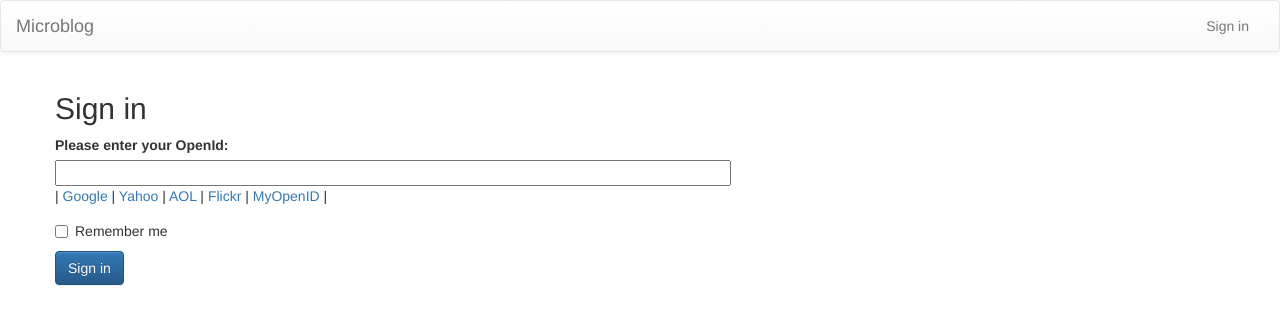
After one commit to jaredharley/learn-python, a Flask app: page /login in a window 1280 px wide. The commit adds this page. Shown: the top 325 px of the page. Run offline with Flask 2, Linux system fonts and the light colour scheme; some libraries are stand-ins or nearby versions.

Commit message:
Flask WebForms tutorial
Added basic OpenID login templating from http://blog.miguelgrinberg.com/post/the-flask-mega-tutorial-part-iii-web-forms

```diff
--- a/flask/microblog/app/__init__.py
+++ b/flask/microblog/app/__init__.py
@@ -1,4 +1,6 @@
 from flask import Flask
 
 app = Flask(__name__)
+app.config.from_object('config')
+
 from app import views
--- /dev/null
+++ b/flask/microblog/app/forms.py
@@ -0,0 +1,7 @@
+from flask.ext.wtf import Form
+from wtforms import StringField, BooleanField
+from wtforms.validators import DataRequired
+
+class LoginForm(Form):
+	openid = StringField('openid', validators=[DataRequired()])
+	remember_me = BooleanField('remember_me', default=False)
--- a/flask/microblog/app/templates/base.html
+++ b/flask/microblog/app/templates/base.html
@@ -22,10 +22,28 @@
       <a class="navbar-brand" href="/index">
         Microblog
       </a>
+     </div>
+     <div class="collapse navbar-collapse">
+      <ul class="nav navbar-nav navbar-right">
+      	<li>
+      		<a href="/login">Sign in</a>
+      	</li>
+      </ul>
     </div>
   </div>
 </nav>
 <div class="container">
+{% with messages = get_flashed_messages() %}
+	{% if messages %}
+	<div class="alert alert-info" role="alert">
+	<ul>
+		{% for message in messages %}
+		<li>{{ message }}</li>
+		{% endfor %}
+	</ul>
+	</div>
+	{% endif %}
+{% endwith %}
 {% block content %}
 {% endblock %}
 </div>
--- /dev/null
+++ b/flask/microblog/app/templates/login.html
@@ -0,0 +1,37 @@
+<!-- extend from base layout -->
+{% extends "base.html" %}
+
+{% block content %}
+<script type="text/javascript">
+	function set_openid(openid, pr) {
+		u = openid.search('<username>')
+		if (u != 1) {
+			user = prompt('Enter your ' + pr + ' username:')
+			openid = openid.substr(0, u) + user
+		}
+		form = document.forms['login'];
+		form.elements['openid'].value = openid
+	}
+</script>
+
+<div class="row">
+	<h2>Sign in</h2>
+	<form action="" method="post" name="login">
+		{{ form.hidden_tag() }}
+		<div class="form-group">
+			<label>Please enter your OpenId:</label><br/>
+			{{ form.openid(size=80) }}
+			{% for error in form.openid.errors %}
+				<span style="color: red;">[{{ error }}]</span>
+			{% endfor %}<br/>
+			|{% for pr in providers %}
+				<a href="javascript:set_openid('{{ pr.url }}', '{{ pr.name }}');">{{ pr.name }}</a> |
+			{% endfor %}
+		</div>
+		<div class="checkbox">
+			<label>{{ form.remember_me }} Remember me</label>
+		</div>
+		<button type="submit" class="btn btn-primary">Sign in</button>
+	</form>
+</div>
+{% endblock %}
--- a/flask/microblog/app/views.py
+++ b/flask/microblog/app/views.py
@@ -1,5 +1,6 @@
-from flask import render_template
+from flask import render_template, flash, redirect
 from app import app
+from .forms import LoginForm
 
 @app.route('/')
 @app.route('/index')
@@ -17,3 +18,15 @@ def index():
 		}
 	]
 	return render_template('index.html', title='Home', user=user, posts=posts)
+
+@app.route('/login', methods=['GET', 'POST'])
+def login():
+	form = LoginForm()
+	if form.validate_on_submit():
+		flash('Login requested for OpenID="%s", remember_me=%s' %
+			 (form.openid.data, str(form.remember_me.data)))
+		return redirect('/index')
+	return render_template('login.html',
+						   title='Sign in',
+						   form=form,
+						   providers=app.config['OPENID_PROVIDERS'])
```
Also changed, not shown: flask/microblog/config.py (added, +9 -0 lines).
